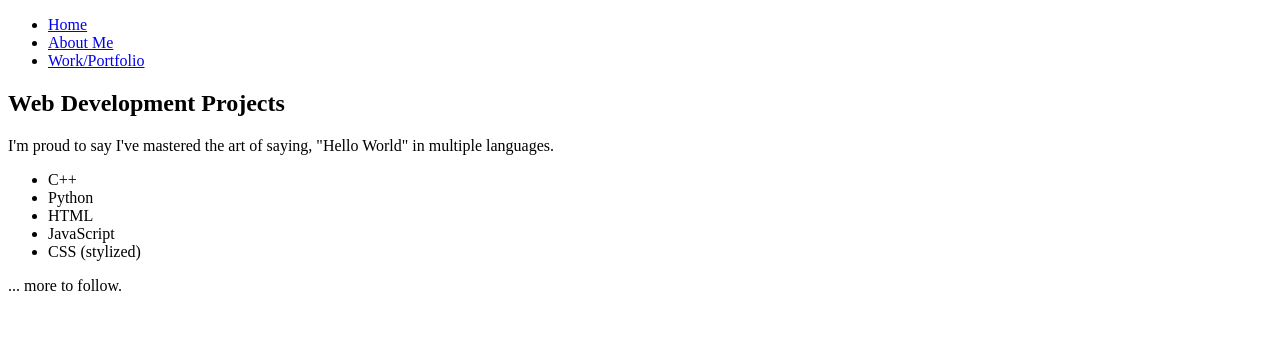
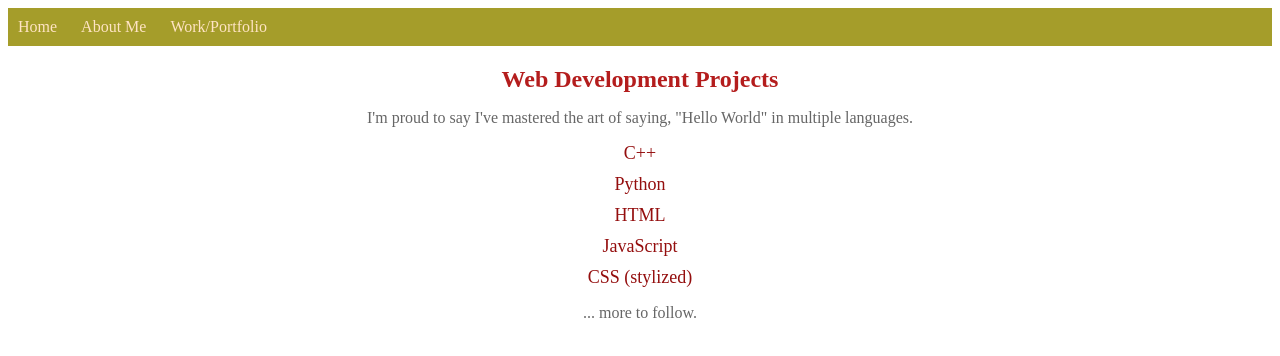
Before and after one commit to TimothyLandrum/my-website, a plain HTML site: page work.html in a window 1280 px wide. Drawn offline with Linux system fonts and the light colour scheme.

Commit message:
update to css, and js script

```diff
--- a/css/styles.css
+++ b/css/styles.css
@@ -57,3 +57,12 @@ ul {
     font-size: 18px;
     color: #940e0e;
     margin-bottom: 10px;
+}
+
+/* Modify the header in About.html */
+h2 {
+    font-size: 24px;
+    color: #920707;
+    margin-top: 20px;
+    margin-bottom: 10px;
+}
--- /dev/null
+++ b/js/hello.js
@@ -0,0 +1,3 @@
+function sayHello() {
+    console.log("Hello, world!");
+}
--- a/work.html
+++ b/work.html
@@ -4,6 +4,7 @@
     <meta charset="UTF-8">
     <meta name="viewport" content="width=device-width, initial-scale=1.0">
     <title>Work</title>
+    <link rel="stylesheet" href="css/styles.css">
 </head>
 <body>
     <header>
```
Also changed, not shown: about.html (+1 -0 lines), js/main.js (deleted).
